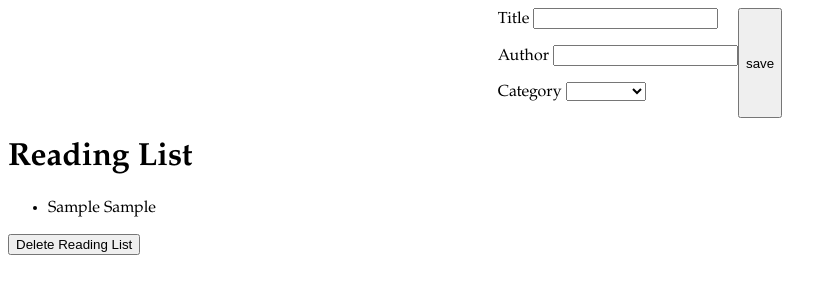
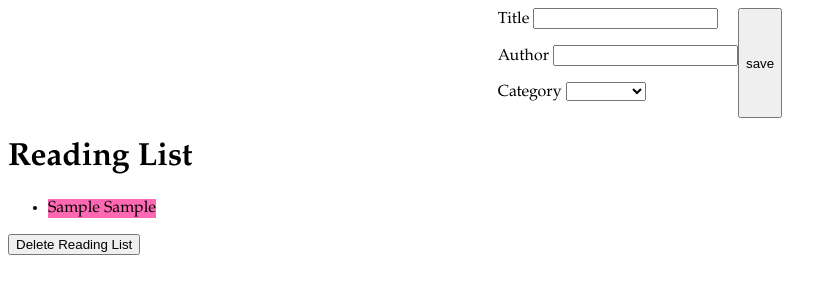
Before and after one commit to DSoutter/w6_d4_events_lab, a plain HTML site: page index.html in a window 1280 px wide. Both pictures are taken after typing "Sample", "Sample" into the empty fields and a click on the input "save". Shown: the whole page, without its empty margins (0-837 px from the left). Drawn offline with Linux system fonts and the light colour scheme.

Commit message:
awful css

```diff
--- a/css/main.css
+++ b/css/main.css
@@ -13,9 +13,32 @@ form {
 }
 ul {
   display: flex;
-  flex-direction: column;
+  flex-wrap: wrap;
+  flex-direction: row;
+  justify-content: space-between;
 }
 
 ul > * {
-  justify-content: space-between;
+  /* justify-content: space-between; */
+  background-color: hotpink;
 }
+
+
+/* .views-flex{
+  display: flex;
+  flex-wrap: wrap;
+  flex-direction: row;
+  justify-content: space-around;
+  padding: 10px;
+  border: 10px;
+}
+
+.views-flex >* {
+  background-color: rgba(161, 204, 165, 0.9) ;
+  border-radius: 15px;
+  width: 200px;
+  margin: 3%;
+  padding: 15px;
+  text-align: center;
+  color: rgba(119, 42, 6, 0.80);
+} */
```
